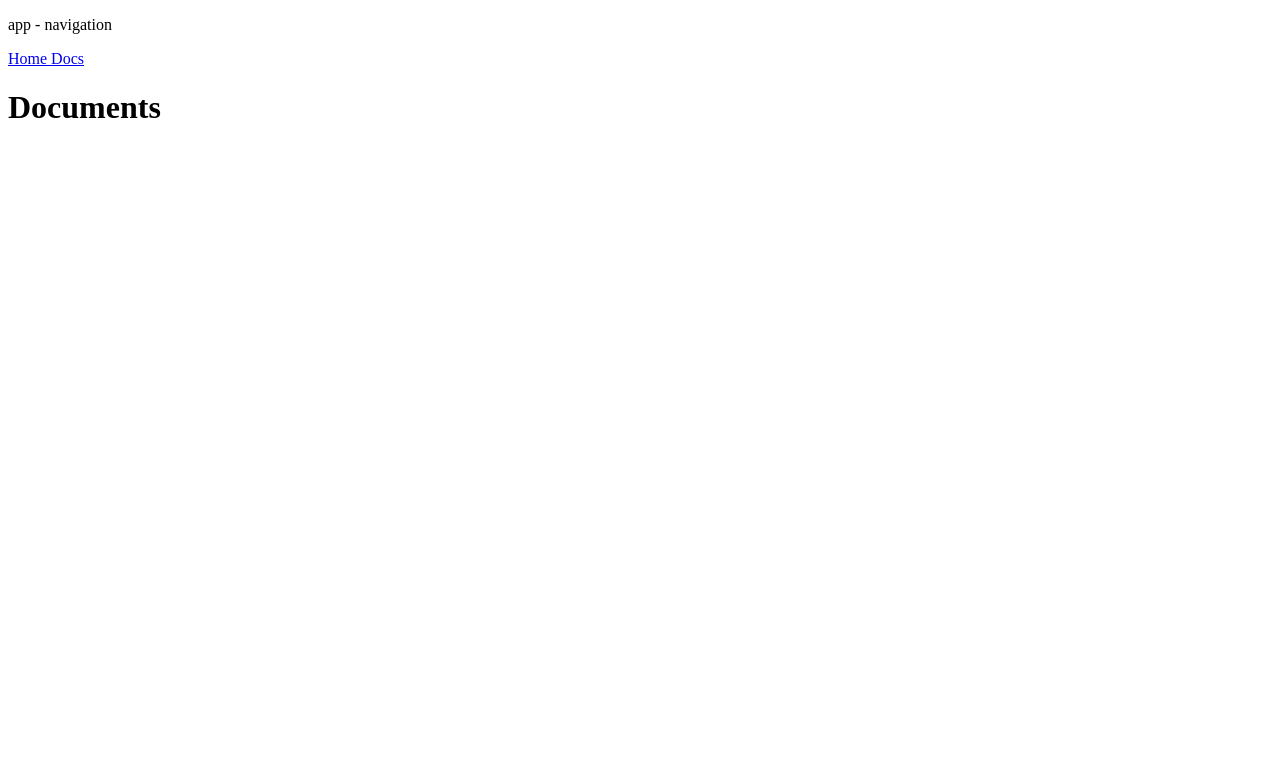
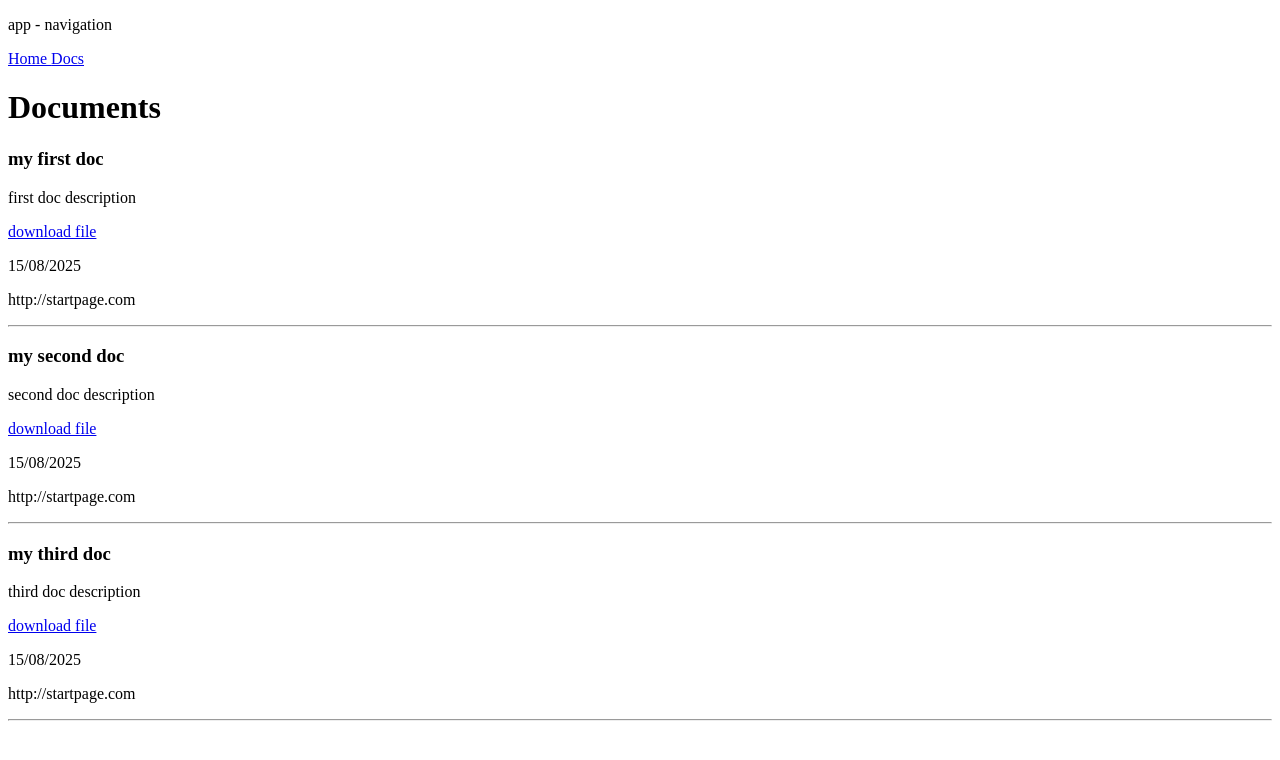
Before and after one commit to katieloesch/contemplate-frontend, an Angular app: page /documents in a window 1280 px wide. Shown: the top 760 px of the page. Built offline with nearby package versions, Linux system fonts and the light colour scheme.

Commit message:
add mock data to documents page

```diff
--- a/src/app/documents/documents.html
+++ b/src/app/documents/documents.html
@@ -1 +1,18 @@
 <h1>Documents</h1>
+
+<div>
+  @if (documents.length === 0) {
+  <div>No documents yet.</div>
+  } @for (doc of documents; track doc.file_url ?? doc.title) {
+  <h3>{{ doc.title }}</h3>
+  <p>{{ doc.description }}</p>
+
+  <div>
+    <a [href]="doc.file_url" rel="noopener">download file</a>
+  </div>
+
+  <p>{{ doc.updated_at }}</p>
+  <p>{{ doc.image_url }}</p>
+  <hr />
+  }
+</div>
--- a/src/app/documents/documents.ts
+++ b/src/app/documents/documents.ts
@@ -1,9 +1,35 @@
 import { Component } from '@angular/core';
+import { Document as ApiDocument } from './document.dto';
 
 @Component({
   selector: 'app-documents',
+  standalone: true,
   imports: [],
   templateUrl: './documents.html',
   styleUrl: './documents.scss',
 })
-export class Documents {}
+export class Documents {
+  documents: ApiDocument[] = [
+    {
+      title: 'my first doc',
+      description: 'first doc description',
+      file_url: 'http://startpage.com',
+      updated_at: '15/08/2025',
+      image_url: 'http://startpage.com',
+    },
+    {
+      title: 'my second doc',
+      description: 'second doc description',
+      file_url: 'http://startpage.com',
+      updated_at: '15/08/2025',
+      image_url: 'http://startpage.com',
+    },
+    {
+      title: 'my third doc',
+      description: 'third doc description',
+      file_url: 'http://startpage.com',
+      updated_at: '15/08/2025',
+      image_url: 'http://startpage.com',
+    },
+  ];
+}
```
Also changed, not shown: src/app/documents/document.dto.ts (added, +8 -0 lines).
